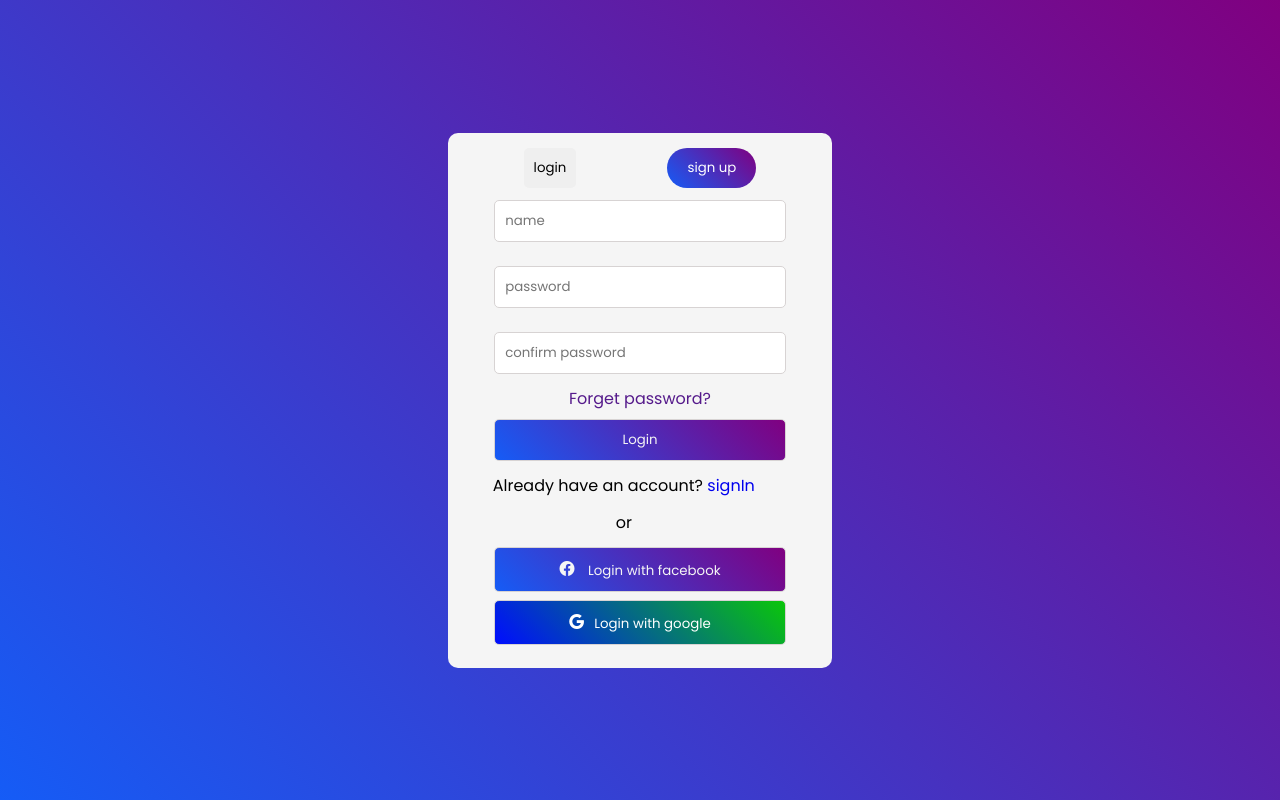
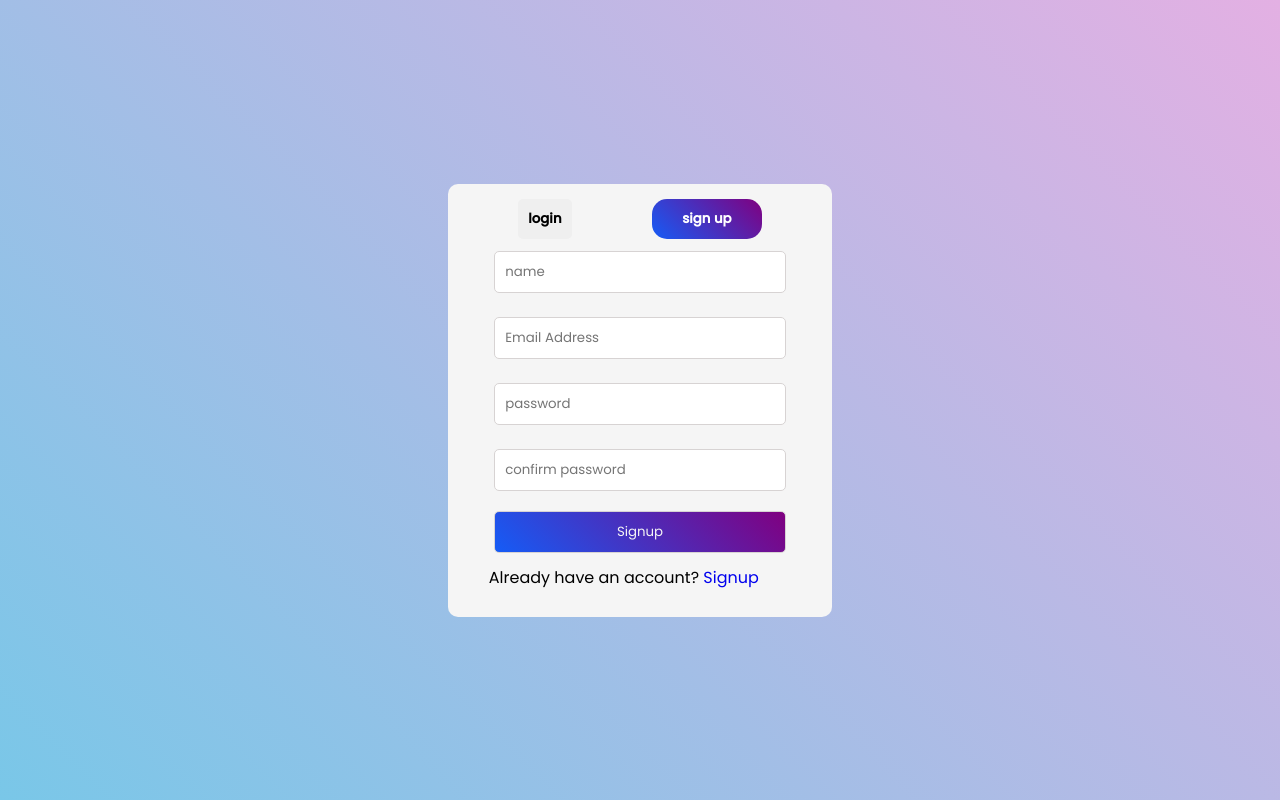
Before and after one commit to zahirullah2099/advance-form, a plain HTML site: page form.html in a window 1280 px wide. Both pictures are taken after a click on the button "sign up". Drawn offline with nearby package versions, Linux system fonts and the light colour scheme.

Commit message:
done
done

```diff
--- a/form.css
+++ b/form.css
@@ -4,17 +4,17 @@
 *{padding: 0;margin: 0;box-sizing: border-box; font-family: 'Poppins', sans-serif;}
 
 body{
-    width: 100vw;
+    /* width: 100vw;
     height: 100vh;
-    background-color: rgb(16, 145, 224);
-    display: flex;
+    background-color: rgb(16, 145, 224); */
+    /* display: flex;
     align-items: center;
-    justify-content: center;
+    justify-content: center; */
 }
 .container{
     width: 100vw;
     height: 100vh;
-    background: linear-gradient(45deg, rgb(21, 92, 246), purple);
+    background: linear-gradient(45deg, rgb(121, 199, 232), rgb(227, 176, 227));
     display: flex;
     align-items: center;
     justify-content: space-evenly;
@@ -33,14 +33,16 @@ body{
  .upperButton{
     border: none;
     outline: none;
-    padding: 10px 20px;
+    padding: 10px 30px;
     background: linear-gradient(45deg, rgb(21, 92, 246), purple);
     color: white;
-    border-radius: 20px;
+    border-radius: 15px;
+
 }
 .signInSignUp button{
     border: none;
     outline: none;
+    font-weight: bold;
 }
 .login{
     padding: 15px 30px;
--- a/form.html
+++ b/form.html
@@ -18,12 +18,11 @@
         </div>
 
         <div class="inputFields " id="inputFields">
-            <input type="email" placeholder="email" required>
+            <input type="email" placeholder="Email Address" required>
             <input type="password" placeholder="password">
             <a href="" class="forget-text">Forget password?</a>
             <button class="login-btn"> Login </button>
-            <p>Don't have an account? <span class="link-text"> signUp </span></p>
-            <p>or</p>
+            <p>Don't have an account? <span class="link-text"> signUp </span></p> or
             <button class="facebook-btn"><i class="bi bi-facebook"></i> Login with facebook</button>
             <button class="google-btn"><i class="bi bi-google"></i>Login with google</button>
 
@@ -31,14 +30,15 @@
 
         <div class="inputFields hideTheRegister " id="RegisterInputFields">
             <input type="text" placeholder="name"required>
+            <input type="email" placeholder="Email Address"required>
             <input type="password" placeholder="password" id="Password" >
             <input type="password" placeholder="confirm password" id="confirmPassword">
-            <a href="" class="forget-text">Forget password?</a>
-            <button class="login-btn" onclick="print()"> Login </button>
-            <p>Already have an account? <span class="link-text"> signIn </span></p>
-            <p>or</p>
-            <button class="facebook-btn"><i class="bi bi-facebook"></i> Login with facebook</button>
-            <button class="google-btn"><i class="bi bi-google"></i>Login with google</button>
+            <!-- <a href="" class="forget-text">Forget password?</a> -->
+            <button class="login-btn" onclick="print()"> Signup </button>
+            <p>Already have an account? <span class="link-text"> Signup </span></p>
+            <!-- <p>or</p> -->
+            <!-- <button class="facebook-btn"><i class="bi bi-facebook"></i> Login with facebook</button>
+            <button class="google-btn"><i class="bi bi-google"></i>Login with google</button> -->
 
         </div>
 
```
